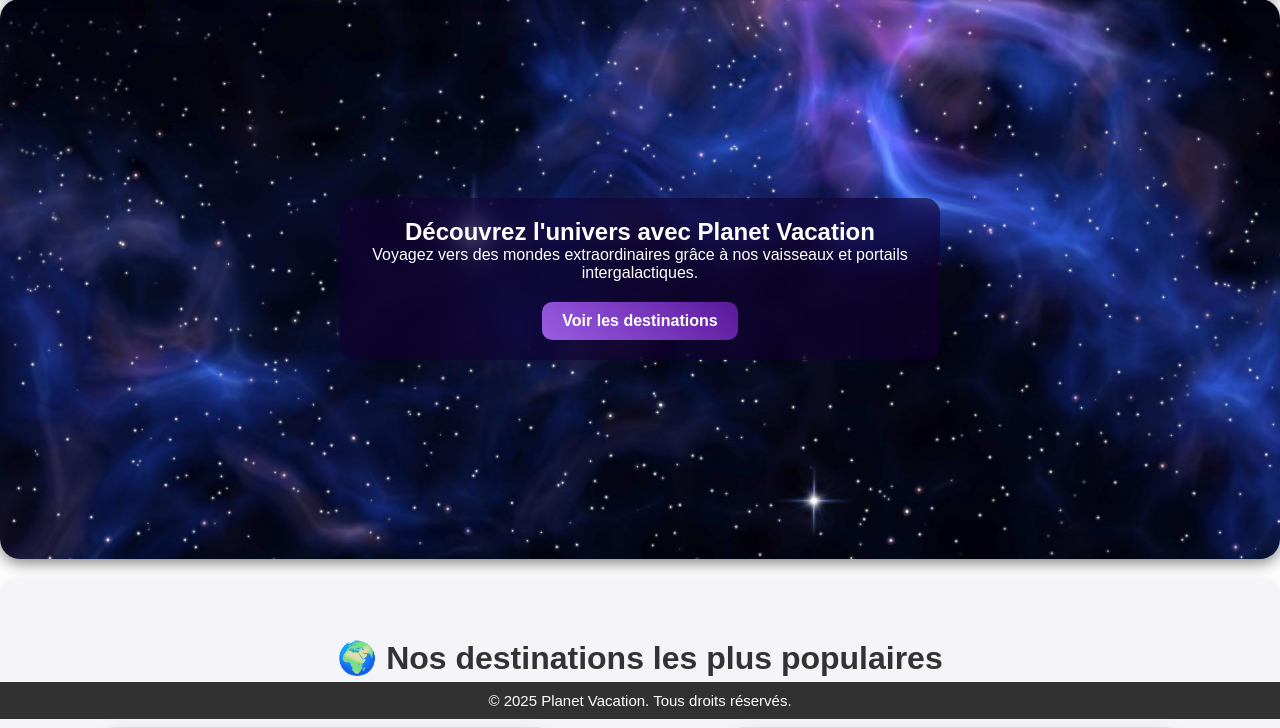
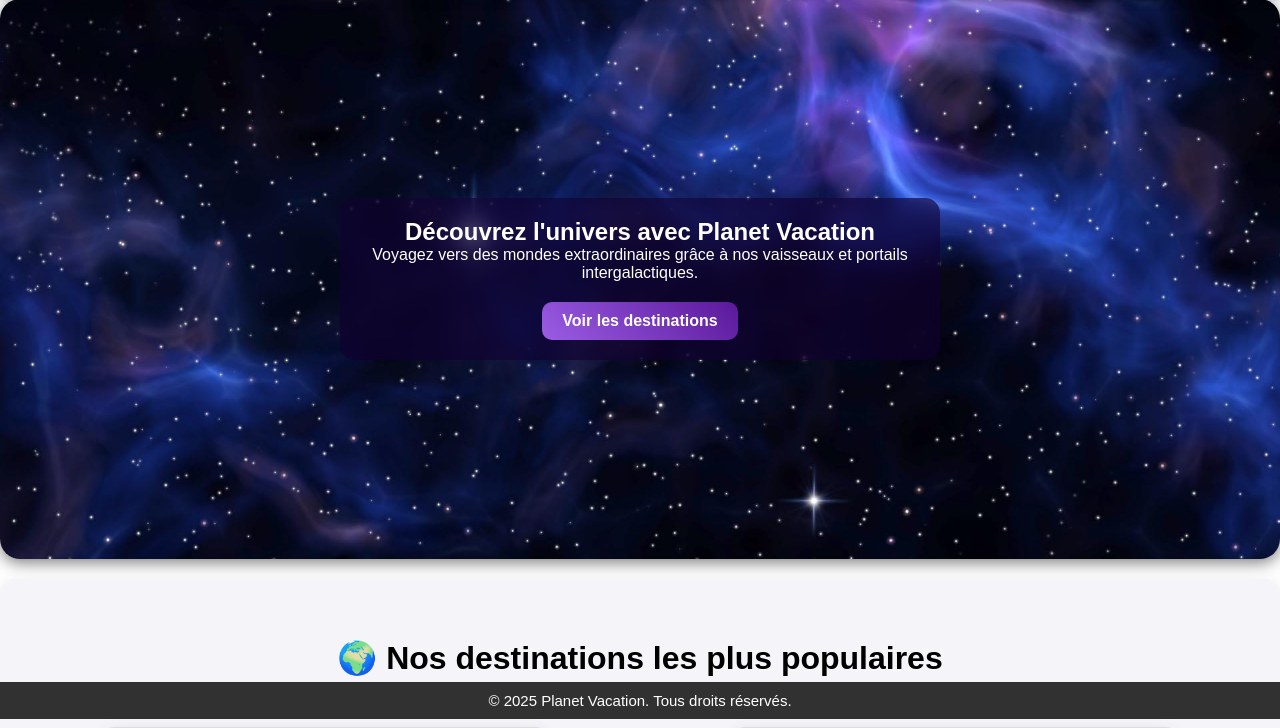
Before and after one commit to Bubuline3011/CY-Planet, a PHP site: page /acceuil.html in a window 1280 px wide. Shown: the part 81-809 px from the top of the page. Run offline with PHP 8.4, Linux system fonts and the light colour scheme.

Commit message:
Add files via upload

```diff
--- a/style.css
+++ b/style.css
@@ -298,7 +298,7 @@ footer {
 .destinations h2 {
     font-size: 2rem;
     margin-bottom: 30px;
-    color: #333;
+    color: black;
 }
 /* Chaque destination */
 .destination {
```
